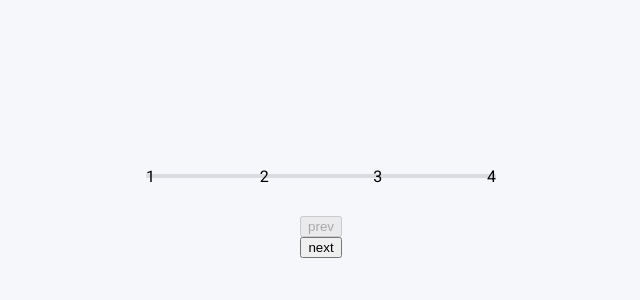
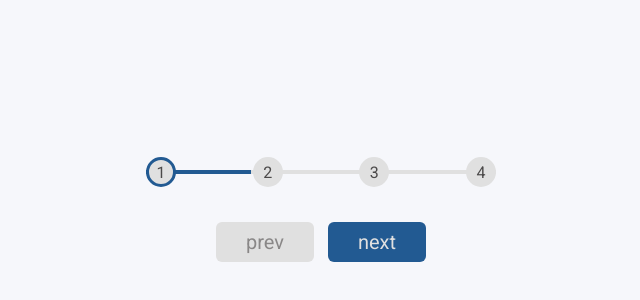
Before and after one commit to afmnasiruddin01/FiftyProjectsWithJS, a plain HTML site: page ProgessSteps/index.html in a window 1280 px wide. Shown: the part 188-488 px from the top of the page, without its empty margins (319-959 px from the left). Drawn offline with Linux system fonts and the light colour scheme.

Commit message:
CSS is ready

```diff
--- a/ProgessSteps/index.html
+++ b/ProgessSteps/index.html
@@ -10,15 +10,15 @@
       <div class="container">
         <div class="progress-container">
           <div class="progress" id="progress"></div>
-          <div class="circle">1</div>
+          <div class="circle active">1</div>
           <div class="circle">2</div>
           <div class="circle">3</div>
           <div class="circle">4</div>
         </div>
+        <button class="btn" id="prev" disabled>prev</button>
+        <button class="btn" id="next">next</button>
       </div>
 
-      <button class="btn" id="prev" disabled>prev</button>
-      <button class="btn" id="next">next</button>
 
         <script src="scripts.js"></script>
   </body>
--- a/ProgessSteps/style.css
+++ b/ProgessSteps/style.css
@@ -1,4 +1,9 @@
 @import url("https://fonts.googleapis.com/css2?family=Montserrat:ital,wght@0,100..900;1,100..900&family=Roboto:ital,wght@0,100..900;1,100..900&display=swap");
+
+:root {
+  --line-border-fill:#225a92;
+  --line-border-empty:#e0e0e0;
+}
 * {
   box-sizing: border-box;
 }
@@ -17,6 +22,7 @@
 
 .container {
   text-align: center;
+
 }
 .progress-container {
   display: flex;
@@ -28,25 +34,67 @@
 }
 .progress-container::before{
     content: "";
-    background-color: #d9dde1;
+    background-color: var(--line-border-empty);
+    height: 4px;
+    width: 100%;
     position:absolute;
     top: 50%;
     left: 0;
     transform: translateY(-50%);
-    height: 4px;
-    width: 100%;
     z-index: -1;
 
 }
 
 .progress {
-    background-color: #3498db;
+    background-color: var(--line-border-fill);
+    height: 4px;
+    width: 30%;
     position:absolute;
     top: 50%;
     left: 0;
     transform: translateY(-50%);
-    height: 4px;
-    width: 0%;
     z-index: -1;
     transition: 3s ease;
 }
+
+.circle {
+  background-color: var(--line-border-empty);
+  color: rgb(75, 73, 73);
+  border: 3px solid var(--line-border-empty);
+  border-radius: 50%;
+  height: 30px;
+  width: 30px;
+  display: flex;
+  align-items: center;
+  justify-content: center;
+  transition: .4s ease;
+}
+
+.circle.active {
+border-color: var(--line-border-fill);
+}
+
+.btn {
+  background-color: var(--line-border-fill);
+  color: var(--line-border-empty);
+  border: 0;
+  border-radius: 6px;
+  cursor: pointer;
+  font-family: inherit;
+  padding: 8px 30px;
+  margin: 5px;
+  font-size: 20px;
+
+}
+
+.btn:active {
+  transform: scale(0.98);
+}
+.btn:focus {
+ outline: 0;
+}
+.btn:disabled {
+  background-color: var(--line-border-empty);
+  color: #898787;
+  cursor: not-allowed;
+}
```
